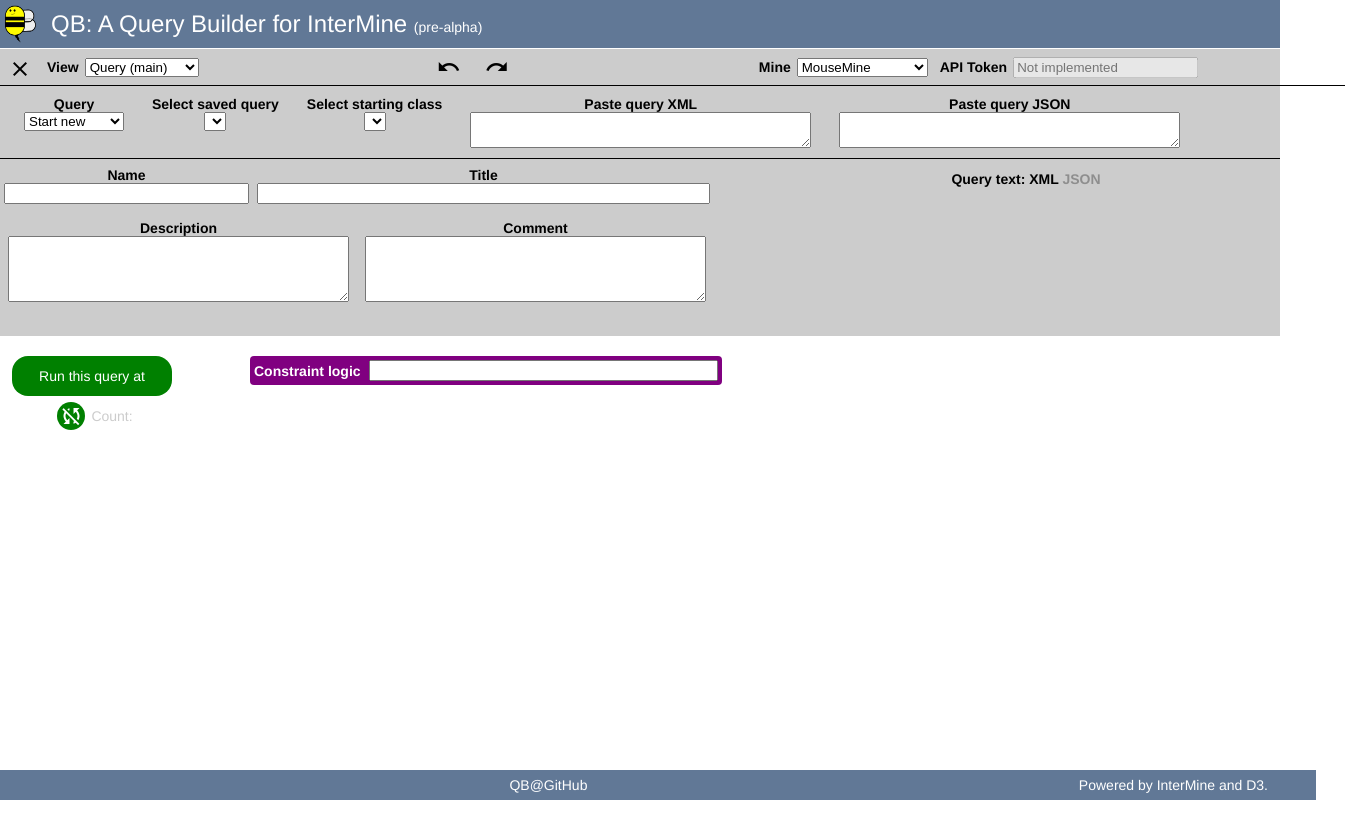
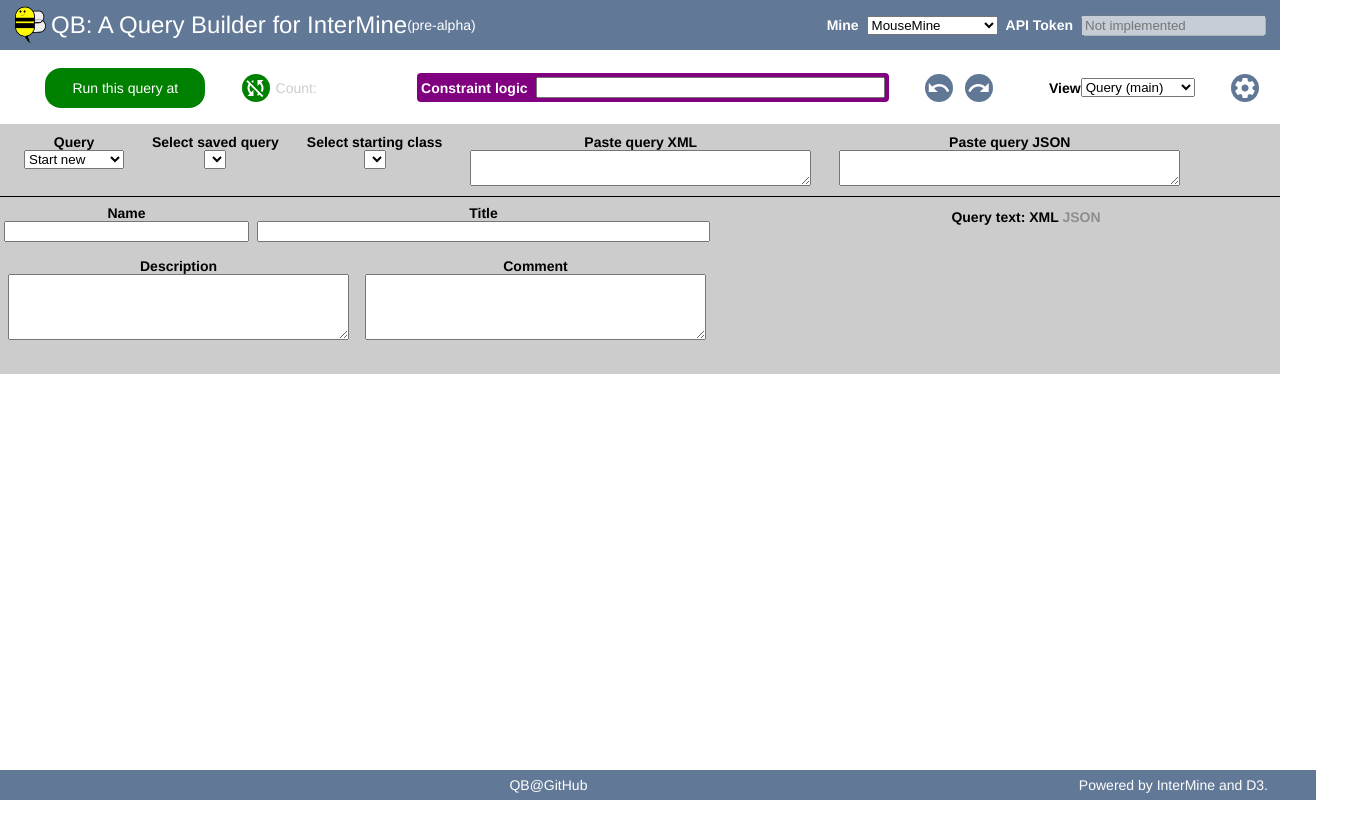
Before and after one commit to JoelRichardson/qb, a plain HTML site: page index.html in a window 1280 px wide. Shown: the whole page, 1345 px wide, since content can reach past the window. Drawn offline with Linux system fonts and the light colour scheme; no server answers.

Commit message:
More cleanup/rearranging of UI.

```diff
--- a/index.html
+++ b/index.html
@@ -11,42 +11,25 @@
 <body>
     <div id="qb">
         <div id="titleBar" class="flexrow">
+            <span name="title" class="flexrow">
                 <!-- A cute little mascot. -->
                 <img name="qblogo" title="QB" src="./resources/images/QB-logo.png"></img>
-            <span name="title">QB: A Query Builder for InterMine
+                QB: A Query Builder for InterMine
                 <span name="version">(pre-alpha)</span>
             </span>
 
-        </div> <!-- end of titleBar -->
-
-        <!-- Template info section. Shows template's name, description, etc. -->
-        <div id="tInfoBar" class="flexcolumn">
-
-            <i class="material-icons button" name="openclose">clear</i>
-
-            <div name="topBar" class="flexrow">
-                <div id="editView" class="flexrow">
-                    <label>View</label>
-                    <select>
-                        <option value="queryMain">Query (main)</option>
-                        <option value="columnOrder">Column order</option>
-                        <option value="sortOrder">Sort order</option>
-                        <option value="constraintLogic">Constraint logic</option>
-                    </select>
-                </div>
-                <div name="undoRedoButtons" class="flexrow">
-                    <i id="undoButton" title="Undo" class="material-icons button undo">undo</i>
-                    <i id="redoButton" title="Redo" class="material-icons button redo">redo</i>
-                </div>
             <!-- The list of available mines. -->
-                <div class="flexrow">
+            <div id="mine-ctrls" class="flexrow">
                 <label>Mine</label>
                 <select id="mlist"></select>
                 <label>API Token</label>
                 <input disabled id="token" type="text" placeholder="Not implemented"></input>
             </div>
 
-            </div>
+        </div> <!-- end of titleBar -->
+
+        <!-- Template info section. Shows template's name, description, etc. -->
+        <div id="tInfoBar" class="flexcolumn">
 
             <div id="drawer" >
 
@@ -131,26 +114,47 @@
         <!-- The container where the SVG drawing goes. -->
         <div id="svgContainer">
             <svg></svg>
-            <div id="tooltray" class="flexcolumn">
+            <div id="tooltray" class="flexrow">
+
+                <img id="mineLogo" src=""></img>
+
                 <div id="runatmine" title="Click to run. Alt-click to open in editor.">
                     Run this query at
                     <span name="minename"></span>
                 </div>
+
                 <div id="querycount" class="flexrow syncoff">
                     <i class="material-icons button sync" title="Count autosync is OFF. Click to turn it ON.">sync_disabled</i>
                     <label>Count:</label>
                     <span></span>
                     <i class="material-icons error">error</i>
                 </div>
-                <img id="mineLogo" src=""></img>
-            </div>
-            <!-- Constraint logic expression -->
+
                 <div name="logicExpression" class="flexrow">
                     <label>Constraint logic</label>
                     <input size="40" type="text" ></input>
                 </div>
-            <div name="spacebar"></div>
+
+                <div name="undoRedoButtons" class="flexrow">
+                    <i id="undoButton" title="Undo" class="material-icons button undo">undo</i>
+                    <i id="redoButton" title="Redo" class="material-icons button redo">redo</i>
                 </div>
+
+                <div id="editView" class="flexrow">
+                    <label>View</label>
+                    <select>
+                        <option value="queryMain">Query (main)</option>
+                        <option value="columnOrder">Column order</option>
+                        <option value="sortOrder">Sort order</option>
+                        <option value="constraintLogic">Constraint logic</option>
+                    </select>
+
+                </div>
+
+                <i class="material-icons button" name="openclose">settings</i>
+
+            </div> <!-- end of tooltray -->
+        </div> <!-- end of svgContainer -->
 
         <!-- The footer -->
         <div id="footer" class="flexrow">
--- a/resources/css/style.css
+++ b/resources/css/style.css
@@ -38,6 +38,11 @@
     flex-wrap: nowrap;
 }
 
+#svgContainer {
+    position: relative;
+    top: 80px;
+}
+
 #svgContainer [name="spacebar"] {
     height: 75px;
     width: 100%;
@@ -45,9 +50,6 @@
 }
 
 #svgContainer [name="logicExpression"] {
-    position: absolute;
-    top : 20px;
-    left: 250px;
     width: auto;
     background-color: purple;
     color: white;
--- a/resources/css/tInfo.css
+++ b/resources/css/tInfo.css
@@ -4,11 +4,14 @@
     position: fixed;
     top: 0px;
     width: 100%;
+    height: 50px;
     z-index: 100;
+    justify-content: space-between;
 }
 
 #titleBar [name="title"] {
     font-size: 24px;
+    width: auto;
 }
 
 #titleBar [name="version"] {
@@ -25,18 +28,26 @@
     margin: 10px;
 }
 
+#mine-ctrls {
+    width: auto;
+}
+#mine-ctrls > * {
+    margin: 4px;
+}
+
 #tInfoBar {
     background-color: #ccc;
     z-index: 90;
     width: 100%;
     position: relative;
+    top: 75px;
 }
 
-/* Open/close buttons on the info bar */
-#tInfoBar > i.button[name="openclose"] {
-    position: absolute;
-    top: 8px;
-    left: 8px;
+.button[name="penclose"] {
+    position: fixed;
+    top: 75px;
+    right: 14px;
+    z-index: 100;
 }
 
 #tInfoBar.closed [name="details"],
@@ -112,10 +123,6 @@
     flex-grow: 5;
 }
 
-#tInfo [name="logicExpression"] {
-    flex-grow: 0;
-}
-
 #tInfo > div > * {
     padding: 4px;
 }
@@ -155,16 +162,15 @@
 }
 
 #mineLogo {
-    position: absolute;
-    top: -8px;
-    left: -8px;
     height: 40px;
 }
 
 #tooltray {
-    position: absolute;
-    top: 20px;
-    left: 12px;
+    position: fixed;
+    height: 75px;
+    top: 50px;
+    justify-content: space-around;
+    z-index: 1000;
 }
 
 #tooltray > .flexrow,
@@ -227,7 +233,9 @@
 #querycount {
     top: 80px;
     background-color: transparent;
-    color: black;
+}
+#querycount span {
+    width: 70px;
 }
 #querycount i.error,
 #querycount.syncoff i.error,
@@ -250,11 +258,6 @@
 }
 #querycount.running .button.sync {
     -webkit-animation: rotation 2s infinite linear;
-}
-
-/* this rule is so that the floating action buttons (fab's) positions correctly */
-#svgContainer {
-    position: relative;
 }
 
 #footer {
```
Also changed, not shown: resources/js/qb.js (+5 -3 lines), dist/qb.bundle.js. Lines whose indentation alone changed are shown as unchanged.
